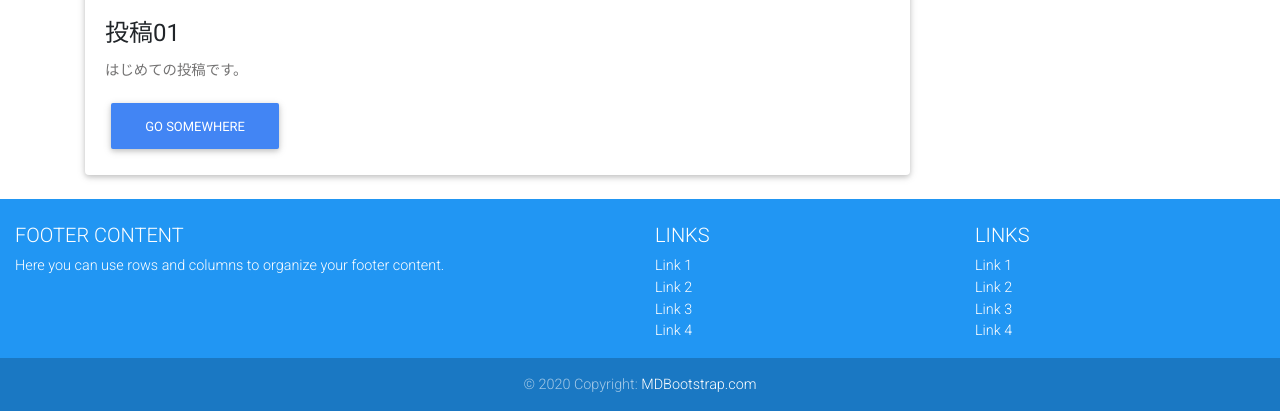
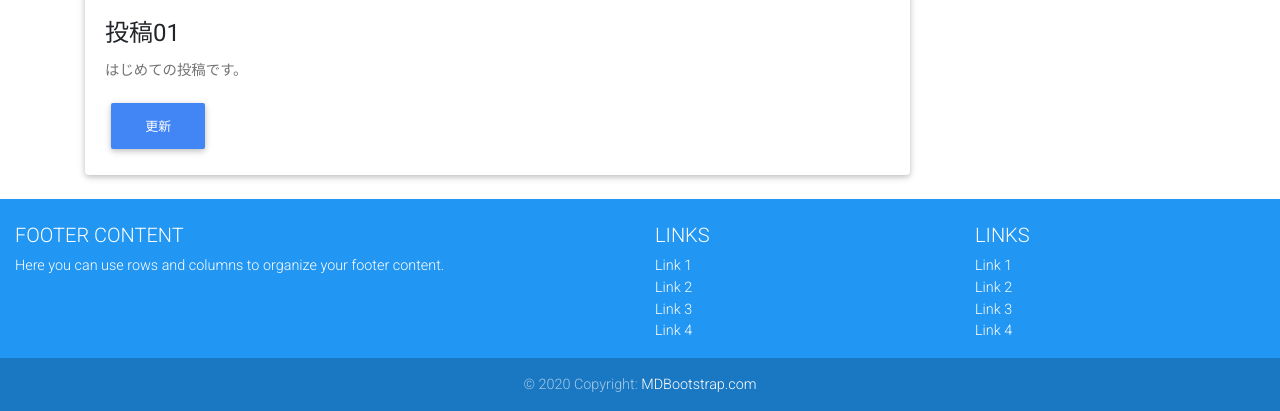
Before and after one commit to shumatsumoto/myproject3, a Django app: page /post_detail/1 in a window 1280 px wide. Shown: the part 702-1113 px from the top of the page. Run offline with Django 3.2, Linux system fonts and the light colour scheme; data comes from the database, SQL or seed files in the repository; both versions use the stored data as it was after the commit; some libraries are stand-ins or nearby versions.

Commit message:
Post 更新機能作成

```diff
--- a/myapp/templates/myapp/base.html
+++ b/myapp/templates/myapp/base.html
@@ -104,6 +104,12 @@
     <!--/.Navbar-->
 
 		<main class="container">
+      {% if messages %}
+        {% for message in messages %}
+        <div class="alert alert-{{ message.tags }}" role="alert">{{ message }}</div>
+        {% endfor %}
+      {% endif %}
+
 			{% block content %}
 			{% endblock %}
 		</main>
--- a/myapp/templates/myapp/post_detail.html
+++ b/myapp/templates/myapp/post_detail.html
@@ -8,7 +8,7 @@
 			<div class="card-body">
 				<h4 class="card-title">{{ object.title }}</h4>
 				<p class="card-text">{{ object.content }}</p>
-				<a href="#!" class="btn btn-primary">Go somewhere</a>
+				<a href="{% url 'myapp:post_update' object.id %}" class="btn btn-primary">更新</a>
 			</div>
 		</div>
 	</div>
--- a/myapp/urls.py
+++ b/myapp/urls.py
@@ -7,4 +7,5 @@ urlpatterns = [
     path('', views.Index.as_view(), name='index'),
     path('post_create', views.PostCreate.as_view(), name='post_create'),
     path('post_detail/<int:pk>', views.PostDetail.as_view(), name='post_detail'),
+    path('post_update/<int:pk>', views.PostUpdate.as_view(), name='post_update'),
 ]
--- a/myapp/views.py
+++ b/myapp/views.py
@@ -1,9 +1,10 @@
-from django.shortcuts import render
+from django.shortcuts import render, resolve_url
 from django.http import HttpResponse
-from django.views.generic import TemplateView, CreateView, DetailView
+from django.views.generic import TemplateView, CreateView, DetailView, UpdateView
 from .models import Post
 from django.urls import reverse_lazy
 from .forms import PostForm
+from django.contrib import messages
 
 
 class Index(TemplateView):
@@ -26,3 +27,12 @@ class PostCreate(CreateView):
 
 class PostDetail(DetailView):
 	model = Post
+
+
+class PostUpdate(UpdateView):
+	model = Post
+	form_class = PostForm
+
+	def get_success_url(self):
+		messages.info(self.request, 'Postを更新しました。')
+		return resolve_url('myapp:post_detail', pk=self.kwargs['pk'])
```
Also changed, not shown: db.sqlite3.
